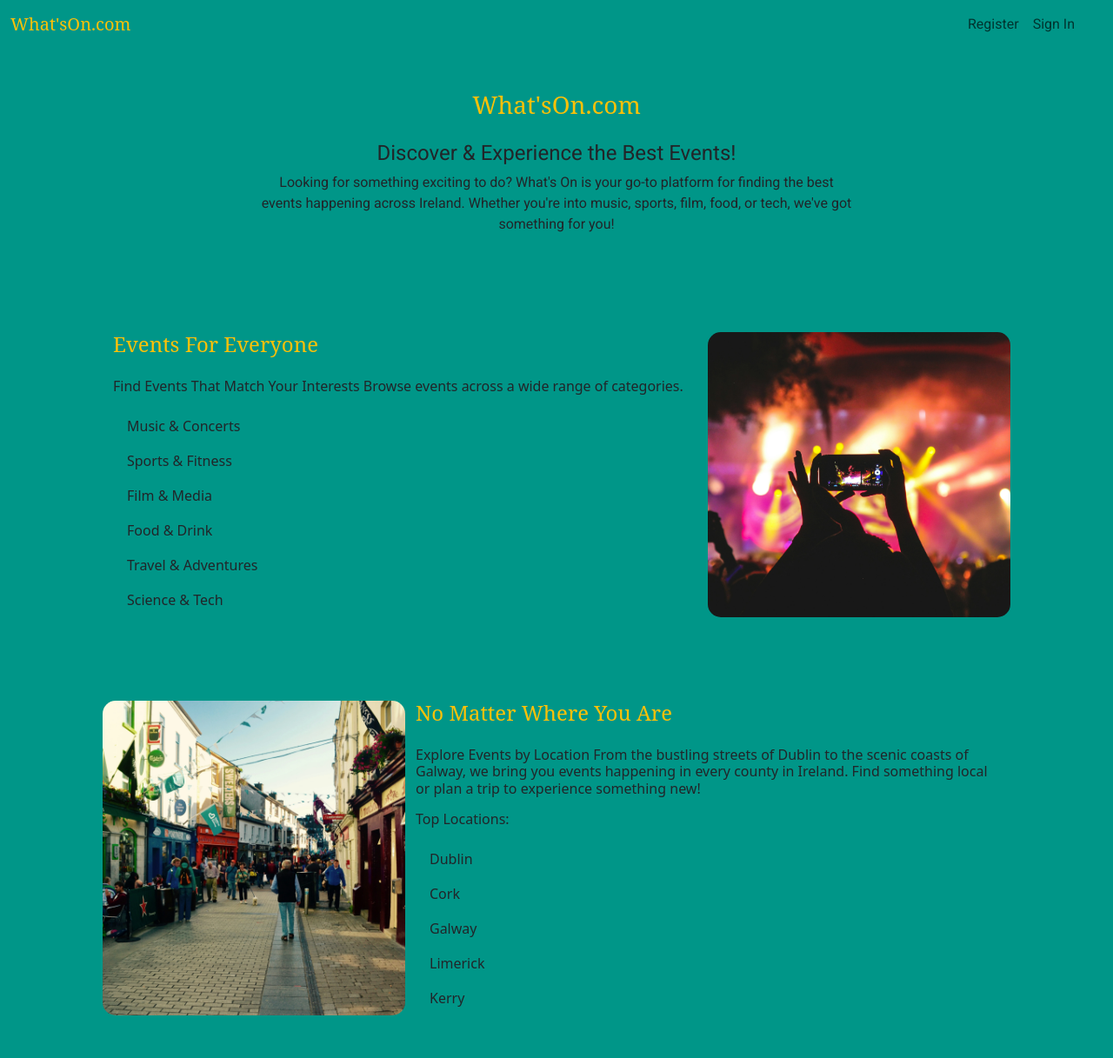
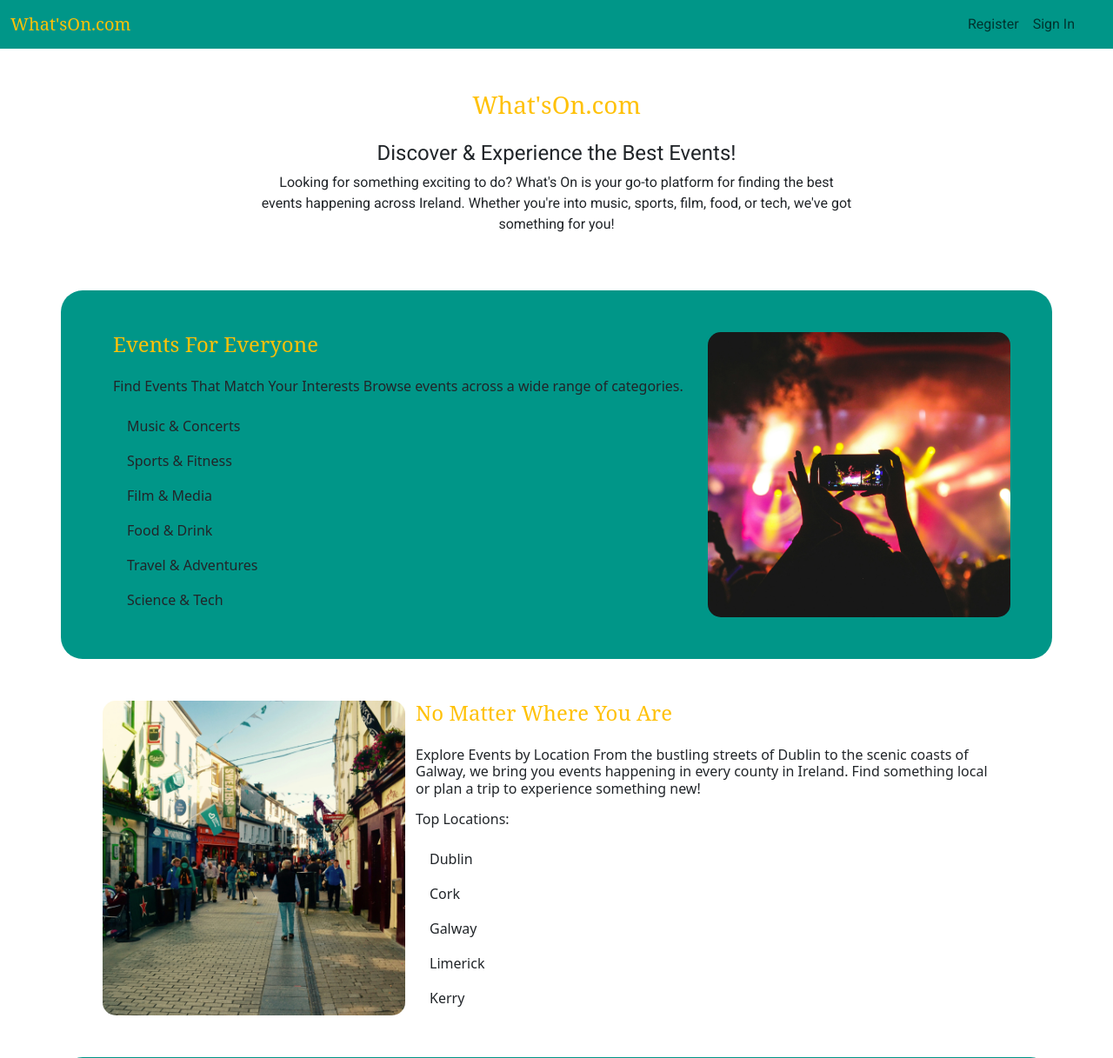
Before and after one commit to MarkClinton/whats-on, a Django app: page / in a window 1280 px wide. Shown: the top 1217 px of the page at 87% size. Run offline with Django 5.2, Linux system fonts and the light colour scheme; some libraries are stand-ins or nearby versions; some web fonts are replaced.

Commit message:
refactor: fixed up styling on home.html

```diff
--- a/static/css/styles.css
+++ b/static/css/styles.css
@@ -91,6 +91,10 @@ a {
     border-radius: 15px;
 }
 
+.main-radius {
+    border-radius: 25px;
+}
+
 i {
     font-family: "Roboto", "serif";
 }
--- a/templates/home.html
+++ b/templates/home.html
@@ -3,7 +3,7 @@
 
 {% block content %}
 
-<div class="container-fluid secondary-bg h-100">
+<div class="container-fluid h-100">
     <div class="container">
         <div class="row justify-content-center text-center p-5 g-0">
             <div class="col-8">
@@ -16,7 +16,7 @@
                 </p>
             </div>
         </div>
-        <div class="row justify-content-start p-5">
+        <div class="row justify-content-start p-5 main-bg main-radius">
             <div class="col-8">
                 <h4 class="brand mb-4">Events For Everyone</h4>
                 <h6 class="pb-2">Find Events That Match Your Interests
@@ -49,16 +49,16 @@
                 </h6>
                 <h6 class="pb-2">Top Locations:</h6>
                 <ul class="list-group list-group-flush">
-                    <li class="list-group-item secondary-bg border-0">Dublin</li>
-                    <li class="list-group-item secondary-bg border-0">Cork</li>
-                    <li class="list-group-item secondary-bg border-0">Galway</li>
-                    <li class="list-group-item secondary-bg border-0">Limerick</li>
-                    <li class="list-group-item secondary-bg border-0">Kerry</li>
+                    <li class="list-group-item border-0">Dublin</li>
+                    <li class="list-group-item border-0">Cork</li>
+                    <li class="list-group-item border-0">Galway</li>
+                    <li class="list-group-item border-0">Limerick</li>
+                    <li class="list-group-item border-0">Kerry</li>
                 </ul>
             </div>
 
         </div>
-        <div class="row justify-content-start p-5">
+        <div class="row justify-content-start p-5 mb-5 main-bg main-radius">
             <div class="col-8">
                 <h4 class="brand mb-8">Why Use What'sOn.com?</h4>
                 <ul class="list-group list-group-flush">
```
